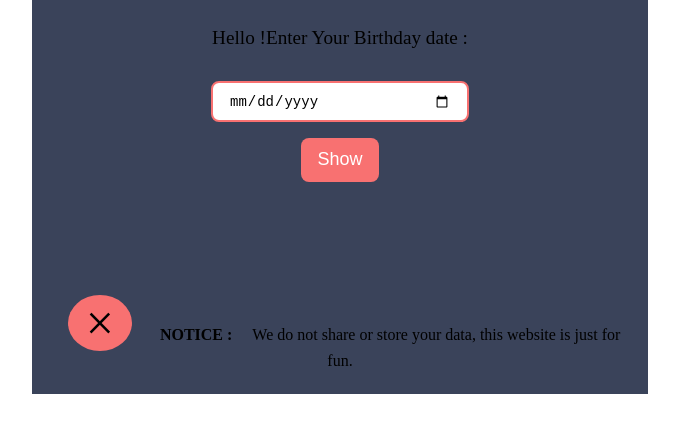
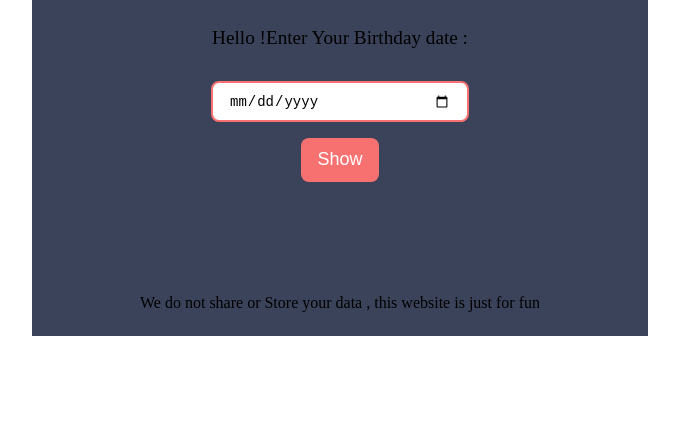
Before and after one commit to swapnaliss/neog-mark-13-palindrome, a plain HTML site: page index.html in a window 1280 px wide. Shown: the part 183-616 px from the top of the page, without its empty margins (300-979 px from the left). Drawn offline with Linux system fonts and the light colour scheme.

Commit message:
added notice

```diff
--- a/index.html
+++ b/index.html
@@ -16,15 +16,8 @@
     <button id="show-btn">Show</button>
     <p id="result"></p>
     <p id="errorMessage"></p>
-    <div class="alert">
-        <span
-          class="closebtn"
-          onclick="this.parentElement.style.display='none';"
-          >&times;</span
-        >
-        <strong>NOTICE : </strong> We do not share or store your data, this
-        website is just for fun.
-      </div>
+    <p>We do not share or Store your data , this website is just for fun</p>
+
     </main>
     <script src="index.js" type="text/javascript"></script>
 
--- a/style.css
+++ b/style.css
@@ -57,9 +57,3 @@ main {
 #errorMessage{
   color:red;
 }
-.closebtn{
-background-color: #f87171;
-padding:0px 18px;
-border-radius: 50%;
-font-size: 50px;
-}
```
